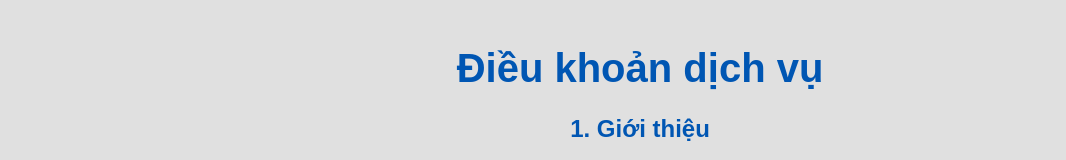
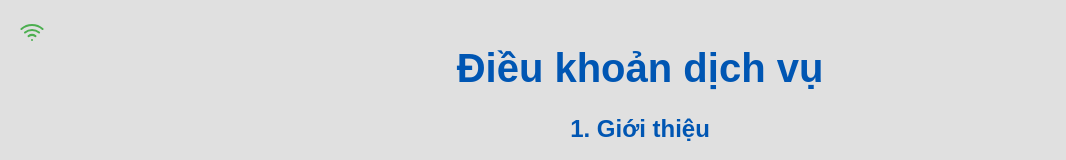
Before and after one commit to aczaao12/DH23VT, a React (Vite) app: page /terms-of-service in a window 1280 px wide. Shown: the top 160 px of the page, without its empty margins (0-1066 px from the left). Built offline with nearby package versions, Linux system fonts and the light colour scheme; no server answers.

Commit message:
feat: Add network status indicator with tooltip and chat bubble style

```diff
--- a/src/App.jsx
+++ b/src/App.jsx
@@ -4,6 +4,7 @@ import { auth } from './firebase';
 import { signOut, signInWithEmailAndPassword } from 'firebase/auth'; // Import signInWithEmailAndPassword
 import AdminRoute from './components/shared/AdminRoute';
 import BottomNavBar from './components/shared/BottomNavBar';
+import NetworkStatusIndicator from './components/shared/NetworkStatusIndicator';
 import useDarkMode from './hooks/useDarkMode';
 import './App.css';
 
@@ -98,6 +99,7 @@ function App() {
         </Routes>
       </Suspense>
       {currentUser && <BottomNavBar />}
+      <NetworkStatusIndicator />
     </div>
   );
 }
--- a/src/components/shared/ActivityDefinitionManager.jsx
+++ b/src/components/shared/ActivityDefinitionManager.jsx
@@ -93,8 +93,10 @@ const ActivityDefinitionManager = ({
     <div className="activity-definition-manager">
       <h3>Manage Activity Definitions</h3>
 
+
+
       <div className="add-activity-definition-section">
-        <h4>Add New Activity Definition</h4>
+
         <AddActivityForm onAddActivity={addActivityDefinition} />
       </div>
 
--- /dev/null
+++ b/src/components/shared/NetworkStatusIndicator.css
@@ -0,0 +1,36 @@
+
+.network-status-container {
+  position: fixed;
+  top: 20px;
+  left: 20px;
+  z-index: 1000;
+}
+
+.network-status-tooltip {
+  position: absolute;
+  background-color: rgba(0, 0, 0, 0.8);
+  color: white;
+  padding: 8px 12px; /* Slightly more padding */
+  border-radius: 10px; /* More rounded corners */
+  font-size: 0.8em;
+  white-space: nowrap;
+  z-index: 1001;
+  top: 50%;
+  left: 100%;
+  transform: translateY(-50%);
+  margin-left: 15px; /* More space for the tail */
+  box-shadow: 0 2px 10px rgba(0, 0, 0, 0.3); /* Add shadow */
+}
+
+.network-status-tooltip::before {
+  content: '';
+  position: absolute;
+  top: 50%;
+  right: 100%; /* Position to the left of the tooltip */
+  transform: translateY(-50%);
+  width: 0;
+  height: 0;
+  border-top: 8px solid transparent; /* Size of the triangle */
+  border-bottom: 8px solid transparent;
+  border-right: 8px solid rgba(0, 0, 0, 0.8); /* Color of the triangle, matching background */
+}
--- /dev/null
+++ b/src/components/shared/NetworkStatusIndicator.jsx
@@ -0,0 +1,62 @@
+import React, { useState, useEffect } from 'react';
+import './NetworkStatusIndicator.css';
+
+const NetworkStatusIndicator = () => {
+  const [isOnline, setIsOnline] = useState(navigator.onLine);
+  const [showTooltip, setShowTooltip] = useState(false); // New state for tooltip visibility
+
+  useEffect(() => {
+    const handleOnline = () => setIsOnline(true);
+    const handleOffline = () => setIsOnline(false);
+
+    window.addEventListener('online', handleOnline);
+    window.addEventListener('offline', handleOffline);
+
+    return () => {
+      window.removeEventListener('online', handleOnline);
+      window.removeEventListener('offline', handleOffline);
+    };
+  }, []);
+
+  const handleMouseEnter = () => setShowTooltip(true);
+  const handleMouseLeave = () => setShowTooltip(false);
+  const handleTouchStart = () => setShowTooltip(true);
+  const handleTouchEnd = () => setShowTooltip(false);
+
+  const tooltipText = isOnline ? 'Trạng thái kết nối mạng: Trực tuyến' : 'Trạng thái kết nối mạng: Ngoại tuyến';
+
+  return (
+    <div
+      className={`network-status-container rounded-md p-1 shadow-md ${isOnline ? 'bg-green-500' : 'bg-red-500'}`}
+      title={tooltipText} // Basic HTML tooltip
+      onMouseEnter={handleMouseEnter}
+      onMouseLeave={handleMouseLeave}
+      onTouchStart={handleTouchStart}
+      onTouchEnd={handleTouchEnd}
+    >
+      <svg
+        xmlns="http://www.w3.org/2000/svg"
+        className="w-6 h-6"
+        width="24"
+        height="24"
+        fill="none"
+        viewBox="0 0 24 24"
+        stroke={isOnline ? '#4CAF50' : '#F44336'}
+      >
+        <path
+          strokeLinecap="round"
+          strokeLinejoin="round"
+          strokeWidth="2"
+          d="M5 12.55a11 11 0 0 1 14.08 0M1.42 9a16 16 0 0 1 21.16 0M8.53 16.11a6 6 0 0 1 6.95 0M12 20h.01"
+        />
+      </svg>
+      {showTooltip && (
+        <div className="network-status-tooltip">
+          {tooltipText}
+        </div>
+      )}
+    </div>
+  );
+};
+
+export default NetworkStatusIndicator;
```
